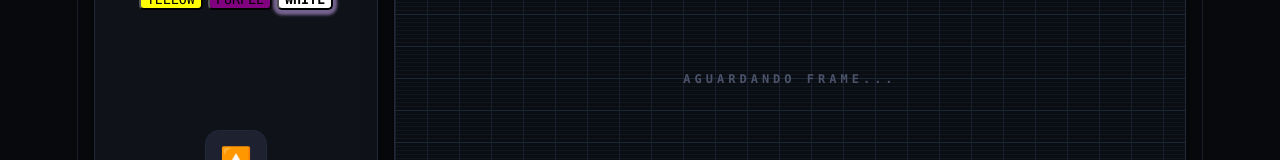
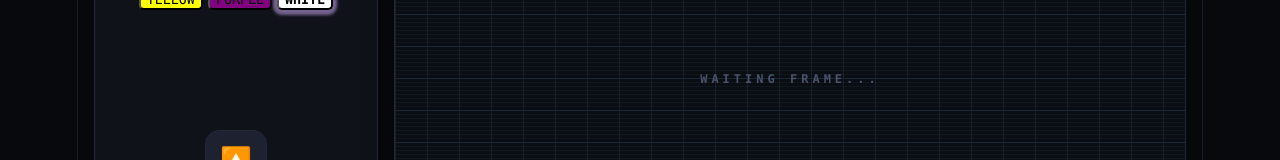
Before and after one commit to estudart/estudart-mcp-robot, a React (Vite) app in the folder robot-agent-fe/: page / in a window 1280 px wide. Shown: the part 351-511 px from the top of the page. Built offline with nearby package versions, Linux system fonts and the light colour scheme; no server answers.

Commit message:
fix: update waiting message from pt to en

```diff
--- a/robot-agent-fe/src/pages/RobotCommander/RobotCommander.tsx
+++ b/robot-agent-fe/src/pages/RobotCommander/RobotCommander.tsx
@@ -158,7 +158,7 @@ function RobotCommander () {
                         className={ styles.cameraFrame }
                         src={frame}
                     />
-                ) : <p>Aguardando frame...</p>}
+                ) : <p>Waiting frame...</p>}
             </div>
         </div>
     )
```
